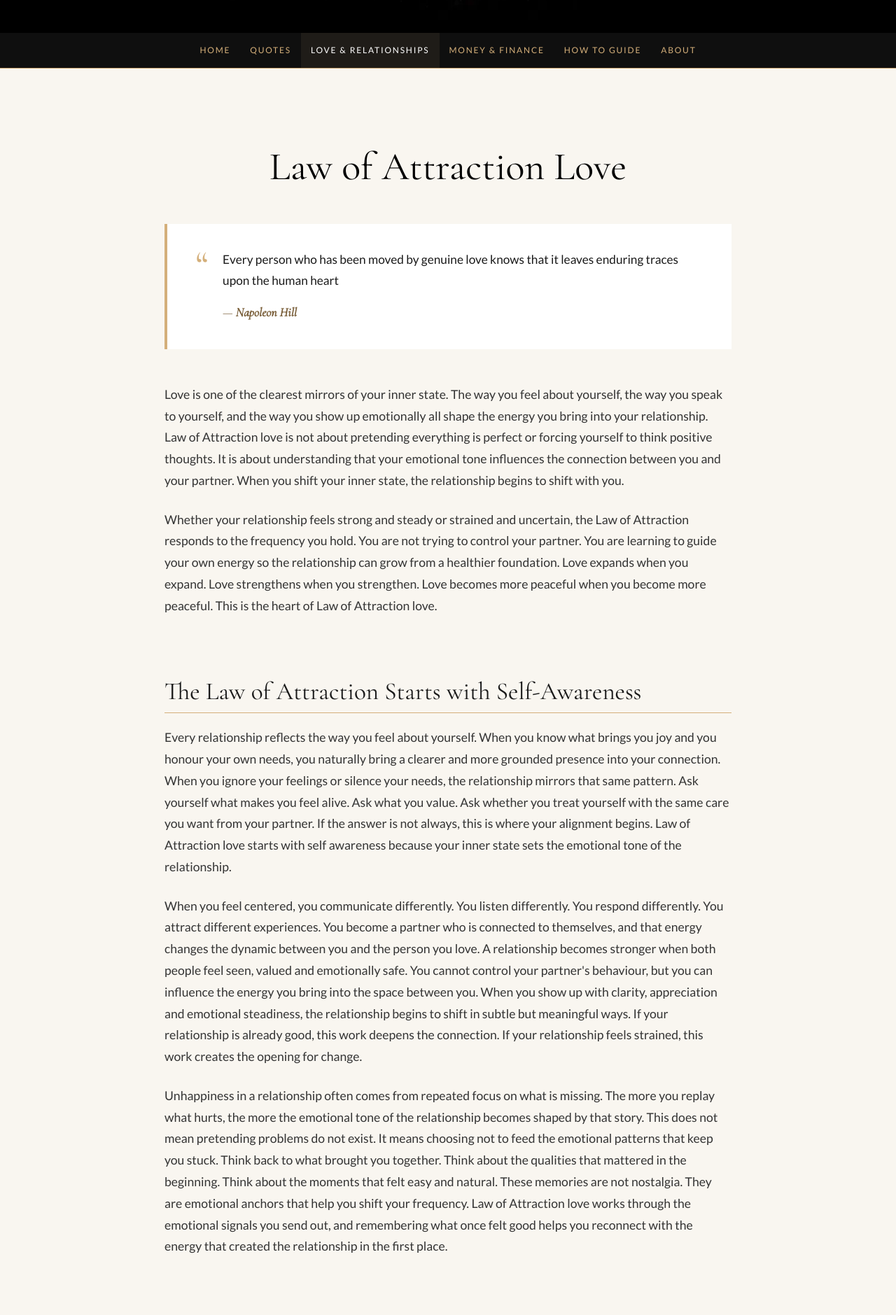
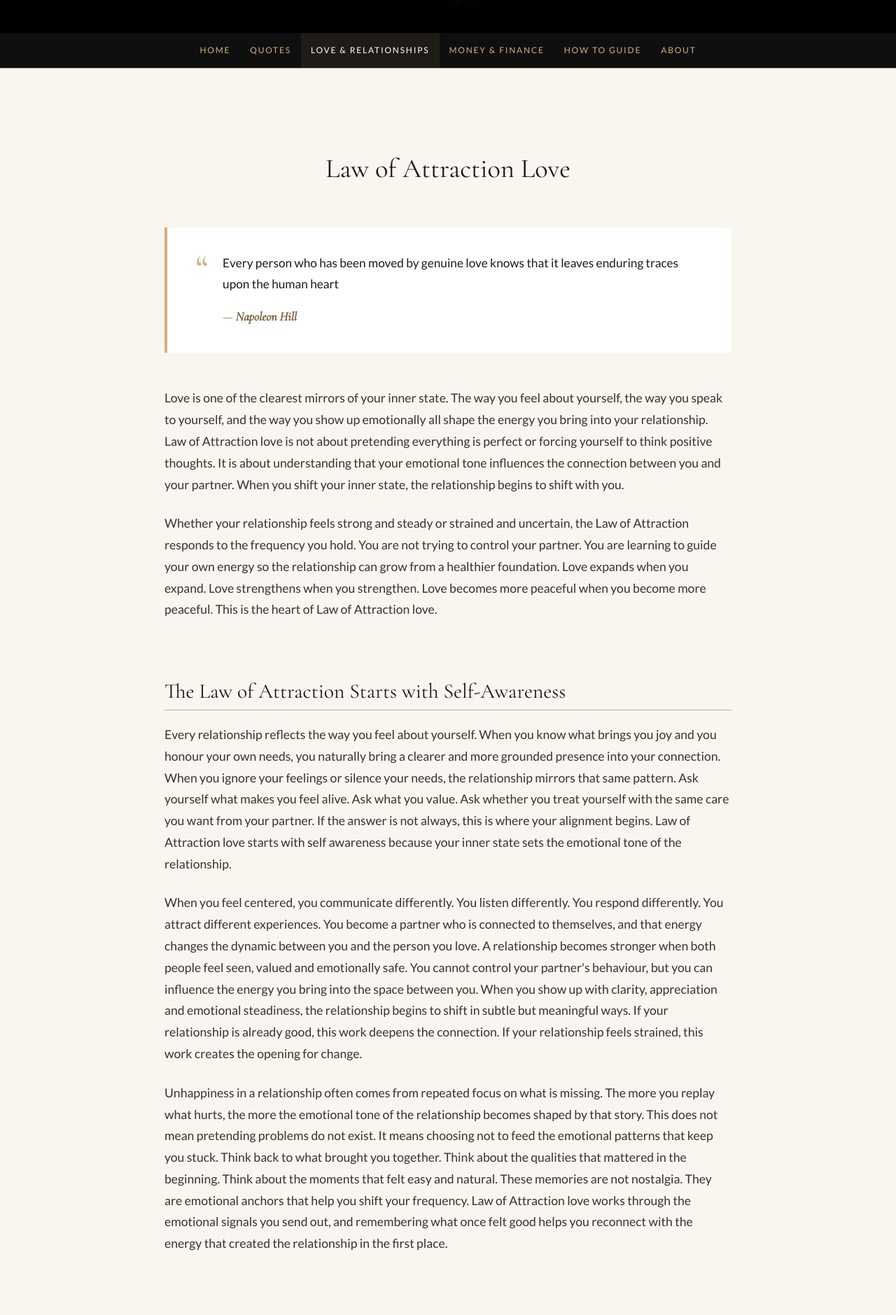
Before and after one commit to LOAC-Central/loacentral, a Jekyll site: the page built from love-relationships/law-of-attraction-love-relationships.html, in a window 1280 px wide. Shown: the part 427-2306 px from the top of the page at 70% size. Built offline with Jekyll 4.4.1, drawn with Linux system fonts in a browser that asks for light colours.

Commit message:
Update law-of-attraction-love-relationships.html

```diff
--- a/love-relationships/law-of-attraction-love-relationships.html
+++ b/love-relationships/law-of-attraction-love-relationships.html
@@ -92,10 +92,10 @@ permalink: /law-of-attraction-love-relationships/
   .loa-love .container { max-width: 850px; margin: 0 auto; padding: 60px 20px; }
 
   .loa-love .hero-intro { text-align: center; margin: 50px auto 40px; max-width: 760px; }
-  .loa-love .hero-intro h1 { font-family: 'Cormorant Garamond', serif; font-size: 3.5rem; margin-bottom: 20px; font-weight: 400; color: #000; line-height: 1.1; }
+  .loa-love .hero-intro h1 { font-family: 'Cormorant Garamond', serif; font-size: 2.4rem; font-weight: 400; color: #1a1a1a; margin-bottom: 12px; }
   .loa-love .hero-intro p { font-size: 1.3rem; font-style: italic; color: #555; max-width: 600px; margin: 0 auto; }
 
-  .loa-love .article-body h2 { font-family: 'Cormorant Garamond', serif; font-size: 2.2rem; margin: 50px 0 20px; border-bottom: 1px solid #d4af7a; display: inline-block; font-weight: 400; width: 100%; }
+  .loa-love .article-body h2 { font-family: 'Cormorant Garamond', serif; font-size: 1.85rem; margin: 50px 0 20px; border-bottom: 1px solid #d4af7a; display: inline-block; font-weight: 400; width: 100%; color: #1a1a1a; }
   .loa-love .article-body p { margin-bottom: 25px; font-size: 1.1rem; color: #333; }
 
   .loa-love .quote-block { display: flex; align-items: flex-start; gap: 20px; background: #fff; border-left: 4px solid #d4af7a; padding: 36px 40px; margin: 50px 0; position: relative; }
@@ -106,7 +106,7 @@ permalink: /law-of-attraction-love-relationships/
 
   .loa-love .summary-grid { display: grid; grid-template-columns: repeat(auto-fit, minmax(300px, 1fr)); gap: 20px; margin-top: 60px; }
   .loa-love .summary-card { background: #fff; border: 1px solid #e0e0e0; padding: 30px; }
-  .loa-love .summary-card h3 { font-family: 'Cormorant Garamond', serif; font-size: 1.5rem; margin-bottom: 16px; color: #7a5f3a; font-weight: 400; border-bottom: 1px solid #d4af7a; padding-bottom: 10px; }
+  .loa-love .summary-card h3 { font-family: 'Cormorant Garamond', serif; font-size: 1.5rem; margin-bottom: 16px; color: #5c4322; font-weight: 400; border-bottom: 1px solid #d4af7a; padding-bottom: 10px; }
   .loa-love .summary-card ul { list-style: none; padding: 0; margin: 0; }
   .loa-love .summary-card ul li { font-size: 1rem; color: #333; padding: 6px 0; border-bottom: 1px solid #f0ece4; line-height: 1.7; }
   .loa-love .summary-card ul li:last-child { border-bottom: none; }
```
